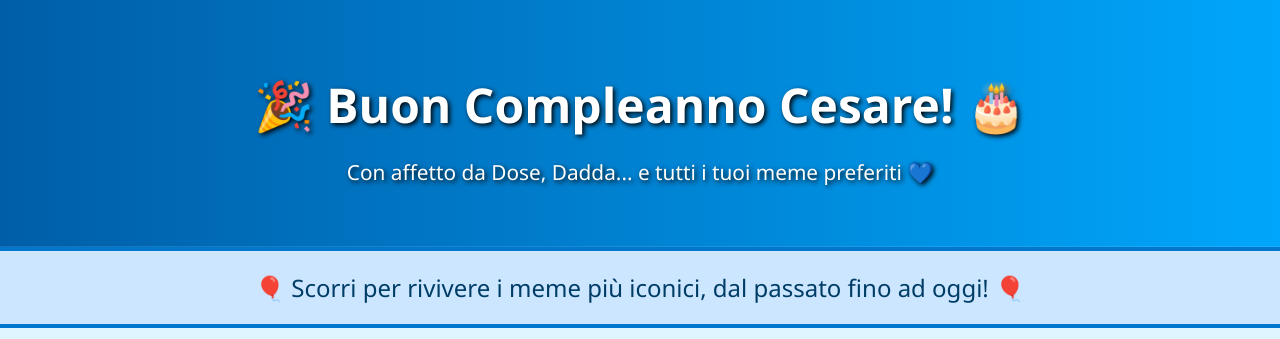
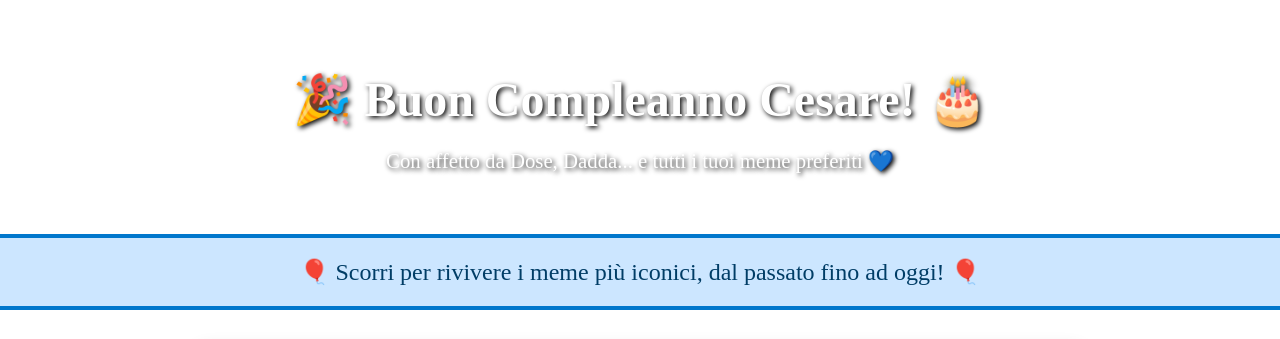
Before and after one commit to dadochiaru/QR_CODE_CESI, a plain HTML site: page index2.html in a window 1280 px wide. Shown: the top 339 px of the page. Drawn offline with Linux system fonts and the light colour scheme.

Commit message:
Update index2.html

```diff
--- a/index2.html
+++ b/index2.html
@@ -6,13 +6,10 @@
   <title>Buon Compleanno Cesare! 🎉</title>
   <style>
     body {
-      font-family: 'Segoe UI', sans-serif;
-      background: linear-gradient(to bottom, #e0f7ff, #d0eaff);
       margin: 0;
       padding: 0;
     }
     header {
-      background: linear-gradient(to right, #005ea8, #00a6fb);
       color: white;
       padding: 40px 20px;
       text-align: center;
```
